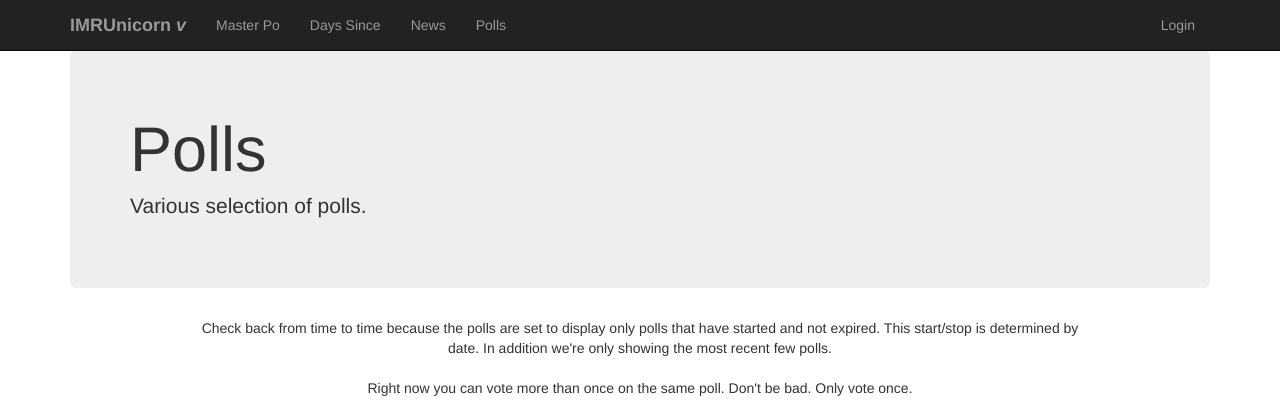
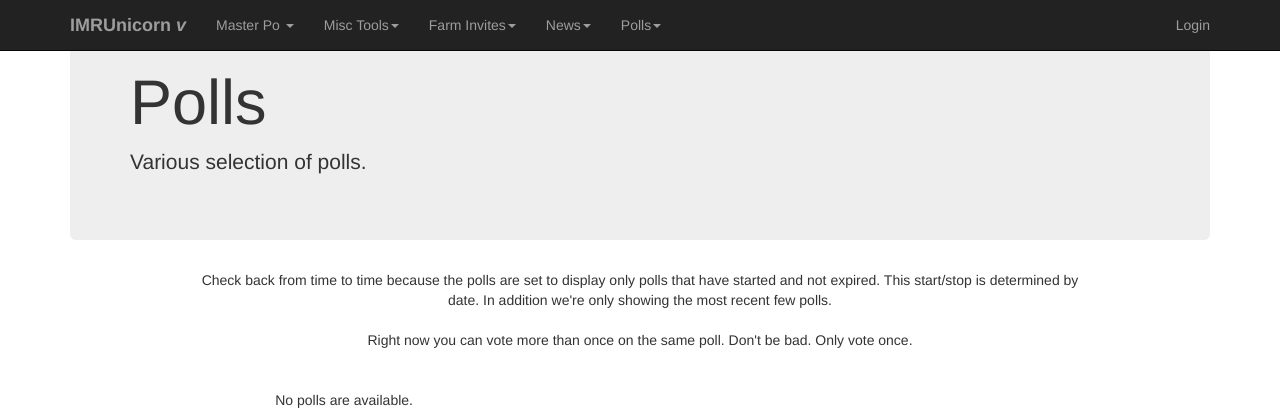
Before and after one commit to benspelledabc/djangosite, a Django app: template imrunicorn/polls/templates/polls/index.html in a window 1280 px wide. Shown: the top 420 px of the page. Run offline with Django 3.2, Linux system fonts and the light colour scheme; the template is opened without the code that fills it, so the values that code supplies are empty; some libraries are stand-ins or nearby versions.

Commit message:
Develop (#187)
* removed farm invite section.

* updated version info.

* Expire polls (#173)

* Showing up to 15 (sorted by expiration date). only started, not expired polls are displayed.

* .

* .

* .

* bottom to zero

* bottom to zero

* shifted RPS position.

* Changed var name and added windage version.

* Conditional display of click correction.

* added firearm detail view.

* added firearm detail link for sheriff load listings.

* made display of clicks optionally displayed if >=0

* Moved foot pound calc and cleaned up views a little.

* added ben_center to clean up the alignments.

* moar cleanup

* ben_center to ben_format_pritty and fixed firearm_detail view.

* put logon form back on.

* moar cleanup

* moar cleanup

* moar cleanup

* cleaned up the dropdown menus

```diff
--- a/imrunicorn/imrunicorn/templates/imrunicorn/layout.html
+++ b/imrunicorn/imrunicorn/templates/imrunicorn/layout.html
@@ -2,15 +2,20 @@
 <html>
 <head>
     {% load auth_extras %}
-    <meta charset="utf-8"/>
-    <meta content="width=device-width, initial-scale=1.0" name="viewport">
+    <meta charset="utf-8">
+    <meta http-equiv="X-UA-Compatible" content="IE=edge">
+    <meta name="viewport" content="width=device-width, initial-scale=1">
+    <!-- The above 3 meta tags *must* come first in the head; any other head content must come *after* these tags -->
 
     <title>IMRUnicorn v{{ release.version }}</title>
 
     {% load static %}
-    <link href="{% static 'imrunicorn/content/bootstrap.min.css' %}" rel="stylesheet" type="text/css"/>
-    <link href="{% static 'imrunicorn/content/site.css' %}" rel="stylesheet" type="text/css"/>
-    <link href="{% static 'imrunicorn/content/bootstrap.css' %}" rel="stylesheet" type="text/css"/>
+    <!-- <link href="{% static 'imrunicorn/content/bootstrap.min.css' %}" rel="stylesheet" type="text/css"/> -->
+    <!-- <link href="{% static 'imrunicorn/content/bootstrap.css' %}" rel="stylesheet" type="text/css"/> -->
+    <!-- <link href="{% static 'imrunicorn/content/site.css' %}" rel="stylesheet" type="text/css"/> -->
+
+    <!-- Latest compiled and minified CSS -->
+    <link rel="stylesheet" href="https://stackpath.bootstrapcdn.com/bootstrap/3.4.1/css/bootstrap.min.css" integrity="sha384-HSMxcRTRxnN+Bdg0JdbxYKrThecOKuH5zCYotlSAcp1+c8xmyTe9GYg1l9a69psu" crossorigin="anonymous">
 
     <style>
         div.ben_format_pretty {
@@ -63,6 +68,7 @@
 </head>
 
 <body>
+
 <div class="navbar navbar-inverse navbar-fixed-top">
     <div class="container">
         <div class="navbar-header">
@@ -79,81 +85,82 @@
             <ul class="nav navbar-nav">
                 <!-- <li><a href="#">Removed</a></li> -->
 
-
-                <li class="nav-item dropdown">
-                    <a aria-expanded="false" aria-haspopup="true" class="nav-link dropdown-toggle"
-                       data-toggle="dropdown" href="#" id="navbarDropdownMenuLink">Master Po</a>
-                    <div aria-labelledby="navbarDropdownMenuLink" class="dropdown-menu">
-                        <a class="dropdown-item" href="{% url 'load_data:loads' %}">Load Data</a><br/>
-                        <a class="dropdown-item" href="{% url 'load_data:foot_pound_calculator' %}">Foot Pound Calculator</a><br/>
-                        <a class="dropdown-item" href="{% url 'shooting_logbook:six_steps' %}">6 Little Steps</a><br/>
-                        <a class="dropdown-item" href="{% url 'shooting_logbook:reading_wind_mirage' %}">Reading Wind Mirage</a><br/>
-                    </div>
+                <li class="dropdown">
+                  <a href="#" class="dropdown-toggle" data-toggle="dropdown" role="button" aria-haspopup="true" aria-expanded="false">Master Po <span class="caret"></span></a>
+                  <ul class="dropdown-menu">
+                      <li class="dropdown-header">Hand Load Data/Tools</li>
+                    <li><a href="{% url 'load_data:loads' %}">Load Data</a></li>
+                    <li><a class="dropdown-item" href="{% url 'load_data:foot_pound_calculator' %}">Foot Pound Calculator</a></li>
+                    <li role="separator" class="divider"></li>
+                    <li class="dropdown-header">Shooting Tips</li>
+                    <li><a class="dropdown-item" href="{% url 'shooting_logbook:six_steps' %}">6 Little Steps</a></li>
+                      <li><a class="dropdown-item" href="{% url 'shooting_logbook:reading_wind_mirage' %}">Reading Wind Mirage</a></li>
+                  </ul>
                 </li>
 
-                <li class="nav-item dropdown">
-                    <a aria-expanded="false" aria-haspopup="true" class="nav-link dropdown-toggle"
-                       data-toggle="dropdown" href="#" id="navbarDropdownMenuLink">Days Since</a>
-                    <div aria-labelledby="navbarDropdownMenuLink" class="dropdown-menu">
-                        <a class="dropdown-item" href="{% url 'days_since' %}?input_date=10/22/2019">First</a><br/>
-                        <a class="dropdown-item" href="{% url 'days_since' %}?input_date=11/2/2019">Second</a><br/>
-                    </div>
+
+                <li class="dropdown">
+                  <a href="#" class="dropdown-toggle" data-toggle="dropdown" role="button" aria-haspopup="true" aria-expanded="false">Misc Tools<span class="caret"></span></a>
+                  <ul class="dropdown-menu">
+                      <li class="dropdown-header">Days Since</li>
+                    <li><a class="dropdown-item" href="{% url 'days_since' %}?input_date=10/22/2019">First</a></li>
+                      <li><a class="dropdown-item" href="{% url 'days_since' %}?input_date=11/2/2019">Second</a></li>
+                  </ul>
                 </li>
 
-                {% if request.user.is_authenticated %}
-                <li class="nav-item dropdown">
-                    <a aria-expanded="false" aria-haspopup="true" class="nav-link dropdown-toggle"
-                       data-toggle="dropdown" href="#" id="navbarDropdownMenuLink">Farm Invites</a>
-                    <div aria-labelledby="navbarDropdownMenuLink" class="dropdown-menu">
-                        <a class="dropdown-item" href="{% url 'farm_invite:farm_check_list' %}"> What Should I Bring?</a><br/>
-                        <a class="dropdown-item" href="{% url 'farm_invite:farm_invites_home' %}"> Invite List</a><br/>
 
-                        <a class="dropdown-item" href="{% url 'farm_invite:farm_invites_view_hidden_listings' %}"> Invite List Pending</a><br/>
 
-                        <a class="dropdown-item" href="https://www.google.com/maps/place/Jiffy+Mart/@39.6056655,-77.000262,17z/data=!4m12!1m6!3m5!1s0x89c847d9d584655b:0x7994fa4a7bc83269!2sCarroll+County+Regional+Airport!8m2!3d39.6056126!4d-77.0028988!3m4!1s0x89c847c541bc5c41:0x844c85f83cf496f7!8m2!3d39.6061025!4d-76.9975848" target="_blank"> Meet-up Location</a><br/>
-                        <a class="dropdown-item" href="{% url 'farm_invite:missing_contact_info' %}"> Can He Reach Me?</a><br/>
-                    </div>
-                </li>
-                {% endif %}
+                <li class="dropdown">
+                  <a href="#" class="dropdown-toggle" data-toggle="dropdown" role="button" aria-haspopup="true" aria-expanded="false">Farm Invites<span class="caret"></span></a>
+                  <ul class="dropdown-menu">
+                      {% if request.user.is_authenticated %}
+                      <li class="dropdown-header">Registered Users Only</li>
+                    <li><a class="dropdown-item" href="{% url 'farm_invite:farm_check_list' %}"> What Should I Bring?</a></li>
+                      <li><a class="dropdown-item" href="{% url 'farm_invite:farm_invites_home' %}"> Invite List</a></li>
+                      <li><a class="dropdown-item" href="{% url 'farm_invite:farm_invites_view_hidden_listings' %}"> Invite List Pending</a></li>
+                      <li><a class="dropdown-item" href="https://www.google.com/maps/place/Jiffy+Mart/@39.6056655,-77.000262,17z/data=!4m12!1m6!3m5!1s0x89c847d9d584655b:0x7994fa4a7bc83269!2sCarroll+County+Regional+Airport!8m2!3d39.6056126!4d-77.0028988!3m4!1s0x89c847c541bc5c41:0x844c85f83cf496f7!8m2!3d39.6061025!4d-76.9975848" target="_blank"> Meet-up Location</a></li>
+                      <li><a class="dropdown-item" href="{% url 'farm_invite:missing_contact_info' %}"> Can He Reach Me?</a></li>
+                    <li role="separator" class="divider"></li>
+                      {% endif %}
+                    <li class="dropdown-header">Info For All</li>
+                    <li><a class="dropdown-item" href="{% url 'farm_invite:farm_check_list' %}"> What Should I Bring?</a></li>
 
-                <li class="nav-item dropdown">
-                    <a aria-expanded="false" aria-haspopup="true" class="nav-link dropdown-toggle"
-                       data-toggle="dropdown" href="#" id="navbarDropdownMenuLink">News</a>
-                    <div aria-labelledby="navbarDropdownMenuLink" class="dropdown-menu">
-                        <a class="dropdown-item" href="{% url 'all_news' %}">All News</a><br/>
-                        <a class="dropdown-item" href="/news/news_api/" target="_blank">News API</a><br/>
-                    </div>
+                  </ul>
                 </li>
 
-                <li><a href="{% url 'polls:index' %}">Polls</a></li>
+
+                <li class="dropdown">
+                  <a href="#" class="dropdown-toggle" data-toggle="dropdown" role="button" aria-haspopup="true" aria-expanded="false">News<span class="caret"></span></a>
+                  <ul class="dropdown-menu">
+                      <li class="dropdown-header">News Actions</li>
+                    <li><a class="dropdown-item" href="{% url 'all_news' %}">All News</a></li>
+                      {% if request.user.is_authenticated %}
+                      <li><a class="dropdown-item" href="/news/news_api/" target="_blank">News API</a></li>
+                      {% endif %}
+                  </ul>
+                </li>
+
+
+                <li class="dropdown">
+                  <a href="#" class="dropdown-toggle" data-toggle="dropdown" role="button" aria-haspopup="true" aria-expanded="false">Polls<span class="caret"></span></a>
+                  <ul class="dropdown-menu">
+                      <li class="dropdown-header">Poll Actions</li>
+                    <li><a href="{% url 'polls:index' %}">View Active Polls</a></li>
+                  </ul>
+                </li>
+
 
                 {% if request.user.is_authenticated %}
                 {% ifequal user.groups.all.0.name "blogger-disabled" %}
-                <li class="nav-item dropdown">
-                    <a aria-expanded="false" aria-haspopup="true" class="nav-link dropdown-toggle"
-                       data-toggle="dropdown" href="#" id="navbarDropdownMenuLink">Blog Coming</a>
-                    <div aria-labelledby="navbarDropdownMenuLink" class="dropdown-menu">
-                        <a class="dropdown-item" href="{% url 'blog_read' %}">Read Blog</a><br/>
-                    </div>
+                <li class="dropdown">
+                  <a href="#" class="dropdown-toggle" data-toggle="dropdown" role="button" aria-haspopup="true" aria-expanded="false">Blog<span class="caret"></span></a>
+                  <ul class="dropdown-menu">
+                      <li class="dropdown-header">Blog Actions</li>
+                    <li><a class="dropdown-item" href="{% url 'blog_read' %}">Read Blog</a></li>
+                  </ul>
                 </li>
                 {% endifequal %}
                 {% endif %}
-
-
-                {% ifequal user.groups.all.0.name "LoadLady-disabled" %}
-                <li><a href="#">Page avg &amp; SD Calc</a></li>
-
-                <li class="nav-item dropdown">
-                    <a aria-expanded="false" aria-haspopup="true" class="nav-link dropdown-toggle"
-                       data-toggle="dropdown" href="#" id="navbarDropdownMenuLink">Disabled Menu</a>
-                    <div aria-labelledby="navbarDropdownMenuLink" class="dropdown-menu">
-                        <a class="dropdown-item" href="#">Restricted</a><br/>
-                        <a class="dropdown-item" href="#">Restricted</a><br/>
-                    </div>
-                </li>
-
-                {% endifequal %}
-
 
             </ul>
             {% include 'imrunicorn/loginpartial.html' %}
@@ -176,6 +183,15 @@
 <script src="{% static 'imrunicorn/scripts/jquery-1.10.2.js' %}"></script>
 <script src="{% static 'imrunicorn/scripts/bootstrap.js' %}"></script>
 <script src="{% static 'imrunicorn/scripts/respond.js' %}"></script>
+
+
+<!-- Bootstrap core JavaScript
+================================================== -->
+<!-- Placed at the end of the document so the pages load faster -->
+<script src="https://code.jquery.com/jquery-1.12.4.min.js" integrity="sha384-nvAa0+6Qg9clwYCGGPpDQLVpLNn0fRaROjHqs13t4Ggj3Ez50XnGQqc/r8MhnRDZ" crossorigin="anonymous"></script>
+<script>window.jQuery || document.write('<script src="../../assets/js/vendor/jquery.min.js"><\/script>')</script>
+<script src="../../dist/js/bootstrap.min.js"></script>
+
 {% block scripts %}{% endblock %}
 
 </body>
--- a/imrunicorn/polls/templates/polls/index.html
+++ b/imrunicorn/polls/templates/polls/index.html
@@ -15,9 +15,8 @@
         Check back from time to time because the polls are set to display only polls that have started
         and not expired. This start/stop is determined by date. In addition we're only showing the most
         recent few polls. <br/><br/>Right now you can vote more than once on the same poll.
-        Don't be bad. Only vote once.
+        Don't be bad. Only vote once.<br/><br/><br/>
     </div>
-    <br/><br/><br/>
 
 
     {% block polls_content %}
@@ -26,7 +25,7 @@
         {% if latest_poll_list %}
         <ul>
             {% for poll in latest_poll_list %}
-            <li><a href="{% url 'polls:detail' poll.id %}">{{ poll.question }}</a></li>
+            <li><a href="{% url 'polls:detail' poll.id %}">{{ poll.question|title }}</a></li>
             {% endfor %}
         </ul>
         {% else %}
--- a/imrunicorn/polls/templates/polls/results.html
+++ b/imrunicorn/polls/templates/polls/results.html
@@ -12,14 +12,16 @@
     <p class="lead">{{ poll.question|title }}</p>
 </div>
 
+<div class="ben_format_pretty">
     <ul>
         {% for choice in poll.choice_set.all %}
         <li>{{ choice.choice_text }} -- {{ choice.votes }} vote{{ choice.votes|pluralize }}</li>
         {% endfor %}
     </ul>
 
+    <br />
     <a href="{% url 'polls:detail' poll.id %}">Vote again?</a>
     {% endblock %}
-
+</div>
 
 {% endblock %}
```
Lines whose indentation alone changed are shown as unchanged.
